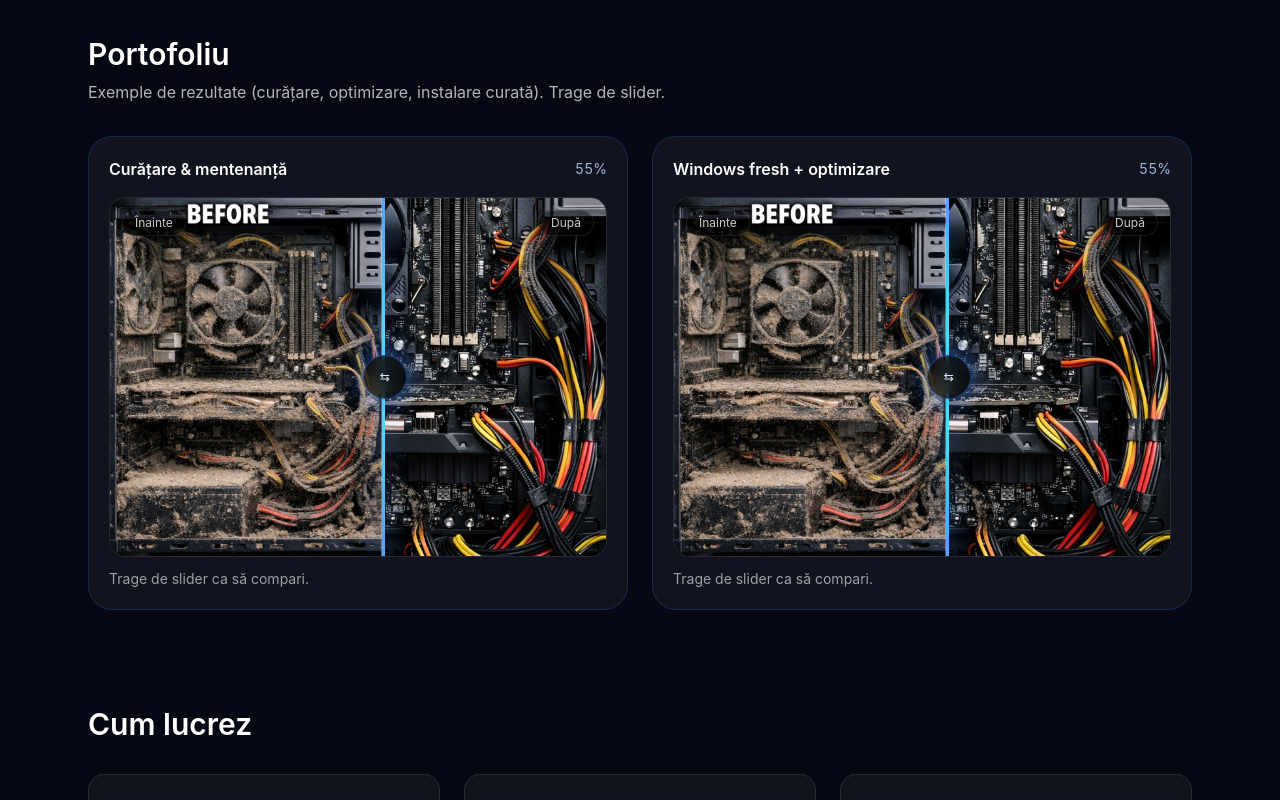
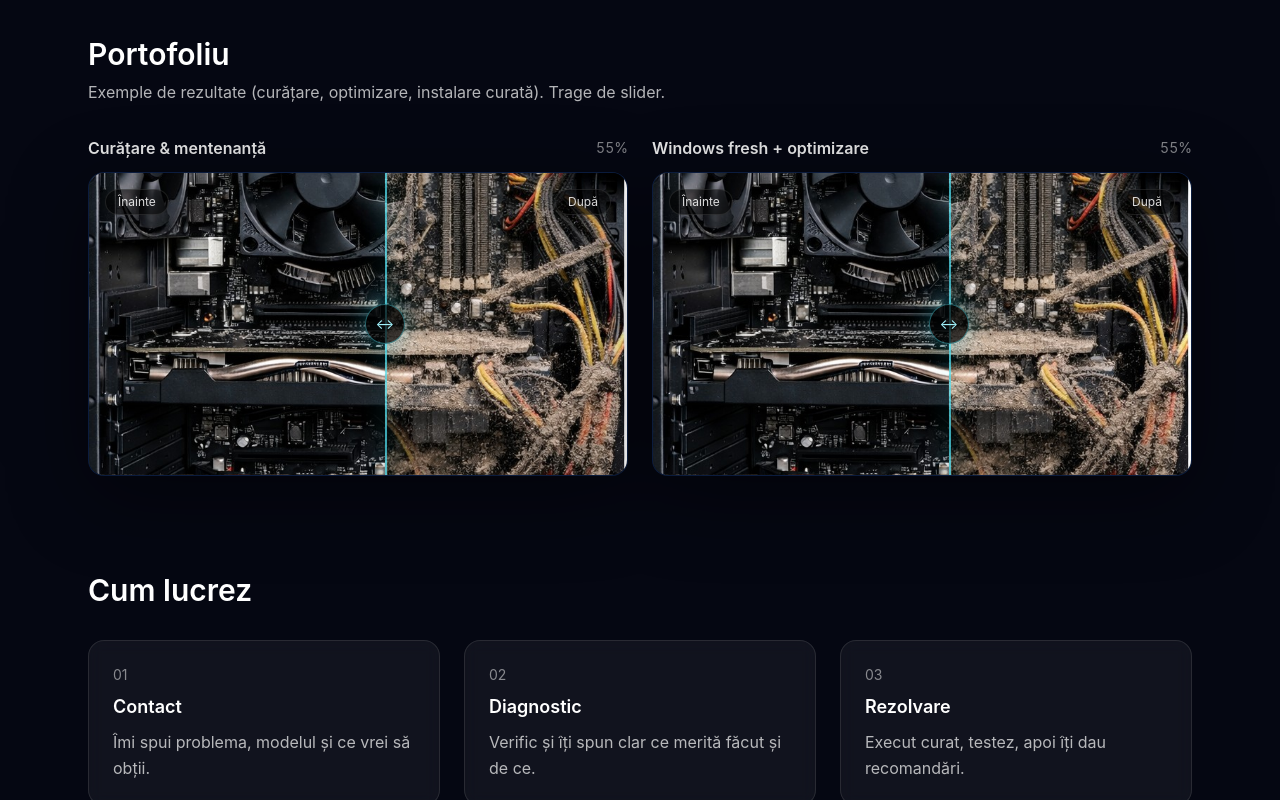
Before and after one commit to Dropsz1/teo-services, a Next.js app: page / in a window 1280 px wide. Shown: the part 1240-2040 px from the top of the page. Built offline with nearby package versions, Linux system fonts and the light colour scheme.

Commit message:
Refactor before/after slider (fixed layout + clipPath)

```diff
--- a/app/page.tsx
+++ b/app/page.tsx
@@ -110,7 +110,7 @@ export default function Page() {
 
   <div className="mt-8 grid grid-cols-1 md:grid-cols-2 gap-6">
     <FadeIn delay={0.06}>
-      <BeforeAfter title="Curățare & mentenanță" beforeSrc="/before.jpg" afterSrc="/after.jpg" />
+      <BeforeAfter title="Curățare & mentenanță" beforeSrc="/before.jpg" afterSrc="/after.jpg" fit="cover" aspect="16/9" />
     </FadeIn>
 
     <FadeIn delay={0.12}>
--- a/components/BeforeAfter.tsx
+++ b/components/BeforeAfter.tsx
@@ -1,113 +1,154 @@
-'use client';
+"use client";
 
-import { useEffect, useRef, useState } from "react";
+import Image from "next/image";
+import { useEffect, useId, useRef, useState } from "react";
+
+type BeforeAfterProps = {
+  beforeSrc: string;
+  afterSrc: string;
+  title?: string;
+  className?: string;
+  /** "cover" = cinematic (taie marginile), "contain" = nu taie deloc dar apar benzi */
+  fit?: "cover" | "contain";
+  /** raport, ex: "16/9", "4/3", "1/1" */
+  aspect?: "16/9" | "4/3" | "1/1" | "3/4";
+};
 
 export default function BeforeAfter({
-  beforeSrc = "/before.jpg",
-  afterSrc = "/after.jpg",
-  title = "Înainte / După",
-}: {
-  beforeSrc?: string;
-  afterSrc?: string;
-  title?: string;
-}) {
-  const wrapRef = useRef<HTMLDivElement>(null);
-  const [pct, setPct] = useState(55);
-  const dragging = useRef(false);
+  beforeSrc,
+  afterSrc,
+  title,
+  className,
+  fit = "cover",
+  aspect = "16/9",
+}: BeforeAfterProps) {
+  const uid = useId();
+  const ref = useRef<HTMLDivElement | null>(null);
+  const [value, setValue] = useState(55); // procent
 
-  const setFromClientX = (clientX: number) => {
-    const el = wrapRef.current;
+  const aspectClass =
+    aspect === "16/9"
+      ? "aspect-video"
+      : aspect === "4/3"
+      ? "aspect-[4/3]"
+      : aspect === "3/4"
+      ? "aspect-[3/4]"
+      : "aspect-square";
+
+  // Drag (mouse + touch) pe toată zona
+  useEffect(() => {
+    const el = ref.current;
     if (!el) return;
-    const rect = el.getBoundingClientRect();
-    const x = Math.min(Math.max(clientX - rect.left, 0), rect.width);
-    setPct(Math.round((x / rect.width) * 100));
-  };
 
-  useEffect(() => {
-    const onMove = (e: MouseEvent) => dragging.current && setFromClientX(e.clientX);
-    const onUp = () => (dragging.current = false);
+    const setFromClientX = (clientX: number) => {
+      const r = el.getBoundingClientRect();
+      const p = ((clientX - r.left) / r.width) * 100;
+      const clamped = Math.max(0, Math.min(100, p));
+      setValue(clamped);
+    };
 
-    window.addEventListener("mousemove", onMove);
-    window.addEventListener("mouseup", onUp);
+    const onPointerDown = (e: PointerEvent) => {
+      (e.target as HTMLElement).setPointerCapture?.(e.pointerId);
+      setFromClientX(e.clientX);
+    };
+
+    const onPointerMove = (e: PointerEvent) => {
+      if (e.buttons === 0 && e.pointerType !== "touch") return;
+      setFromClientX(e.clientX);
+    };
+
+    el.addEventListener("pointerdown", onPointerDown);
+    el.addEventListener("pointermove", onPointerMove);
+
     return () => {
-      window.removeEventListener("mousemove", onMove);
-      window.removeEventListener("mouseup", onUp);
+      el.removeEventListener("pointerdown", onPointerDown);
+      el.removeEventListener("pointermove", onPointerMove);
     };
   }, []);
 
+  const objectClass = fit === "contain" ? "object-contain" : "object-cover";
+
   return (
-    <div className="rounded-3xl border border-blue-500/20 bg-white/5 backdrop-blur p-5">
-      <div className="flex items-center justify-between gap-3">
-        <div className="text-white font-semibold">{title}</div>
-        <div className="text-sm text-blue-200/80 tabular-nums">{pct}%</div>
-      </div>
+    <div className={["w-full", className].filter(Boolean).join(" ")}>
+      {title && (
+        <div className="mb-3 flex items-center justify-between">
+          <div className="text-white/90 font-semibold">{title}</div>
+          <div className="text-white/50 text-sm tabular-nums">{Math.round(value)}%</div>
+        </div>
+      )}
 
       <div
-        ref={wrapRef}
-        className="mt-4 relative h-[260px] md:h-[360px] w-full overflow-hidden rounded-2xl border border-white/10 select-none"
-        onMouseDown={(e) => {
-          dragging.current = true;
-          setFromClientX(e.clientX);
-        }}
-        onTouchStart={(e) => {
-          dragging.current = true;
-          setFromClientX(e.touches[0].clientX);
-        }}
-        onTouchMove={(e) => dragging.current && setFromClientX(e.touches[0].clientX)}
-        onTouchEnd={() => (dragging.current = false)}
+        ref={ref}
+        className={[
+          "relative overflow-hidden rounded-2xl border",
+          "border-blue-500/20 bg-black/30",
+          "shadow-[0_20px_80px_rgba(0,0,0,0.45)]",
+          aspectClass,
+          "select-none touch-none",
+        ].join(" ")}
+        aria-label="Before/After slider"
       >
-        {/* AFTER (background) */}
-        <img
-          src={afterSrc}
-          alt="După"
-          className="absolute inset-0 h-full w-full object-cover"
-          draggable={false}
+        {/* BACK (Before) */}
+        <Image
+          src={beforeSrc}
+          alt="Înainte"
+          fill
+          priority={false}
+          sizes="(max-width: 768px) 100vw, 50vw"
+          className={["absolute inset-0", objectClass].join(" ")}
         />
 
-        {/* BEFORE (clipped) */}
+        {/* TOP (After) - tăiem cu clipPath, nu schimbăm dimensiunea */}
         <div
-          className="absolute inset-0 overflow-hidden"
-          style={{ width: `${pct}%` }}
+          className="absolute inset-0"
+          style={{
+            clipPath: `inset(0 ${100 - value}% 0 0)`,
+          }}
         >
-          <img
-            src={beforeSrc}
-            alt="Înainte"
-            className="absolute inset-0 h-full w-full object-cover"
-            draggable={false}
+          <Image
+            src={afterSrc}
+            alt="După"
+            fill
+            priority={false}
+            sizes="(max-width: 768px) 100vw, 50vw"
+            className={["absolute inset-0", objectClass].join(" ")}
           />
+        </div>
+
+        {/* Labels */}
+        <div className="pointer-events-none absolute left-4 top-4 rounded-full bg-black/55 px-3 py-1 text-xs text-white/85 border border-white/10">
+          Înainte
+        </div>
+        <div className="pointer-events-none absolute right-4 top-4 rounded-full bg-black/55 px-3 py-1 text-xs text-white/85 border border-white/10">
+          După
         </div>
 
         {/* Divider line */}
         <div
-          className="absolute top-0 bottom-0 w-[3px]
-           bg-gradient-to-b from-blue-400 via-cyan-300 to-blue-400
-           shadow-[0_0_25px_rgba(59,130,246,0.95)]"
-          style={{ left: `calc(${pct}% - 1px)` }}
+          className="pointer-events-none absolute top-0 bottom-0 w-0.5 bg-cyan-300/70 shadow-[0_0_20px_rgba(34,211,238,0.55)]"
+          style={{ left: `${value}%` }}
         />
 
-        {/* Knob */}
+        {/* Handle */}
         <div
-          className="absolute top-1/2 -translate-y-1/2 h-11 w-11 rounded-full
-           border border-blue-500/40 bg-black/60 backdrop-blur
-           shadow-[0_0_30px_rgba(59,130,246,0.7)]
-           flex items-center justify-center text-blue-100
-           transition hover:scale-110"
-          style={{ left: `calc(${pct}% - 20px)` }}
+          className="pointer-events-none absolute top-1/2 -translate-y-1/2"
+          style={{ left: `${value}%` }}
         >
-          <span className="text-xs">⇆</span>
+          <div className="h-10 w-10 -translate-x-1/2 rounded-full bg-black/70 border border-cyan-300/40 shadow-[0_0_24px_rgba(34,211,238,0.35)] flex items-center justify-center">
+            <span className="text-cyan-200 text-sm">↔</span>
+          </div>
         </div>
 
-        {/* Labels */}
-        <div className="absolute left-3 top-3 rounded-full border border-white/10 bg-black/40 px-3 py-1 text-xs text-white/80">
-          Înainte
-        </div>
-        <div className="absolute right-3 top-3 rounded-full border border-white/10 bg-black/40 px-3 py-1 text-xs text-white/80">
-          După
-        </div>
-      </div>
-
-      <div className="mt-3 text-sm text-white/60">
-        Trage de slider ca să compari.
+        {/* Hidden range for accessibility (optional) */}
+        <input
+          aria-label="Before/after"
+          className="absolute inset-x-4 bottom-4 opacity-0"
+          type="range"
+          min={0}
+          max={100}
+          value={Math.round(value)}
+          onChange={(e) => setValue(Number(e.target.value))}
+        />
       </div>
     </div>
   );
```
